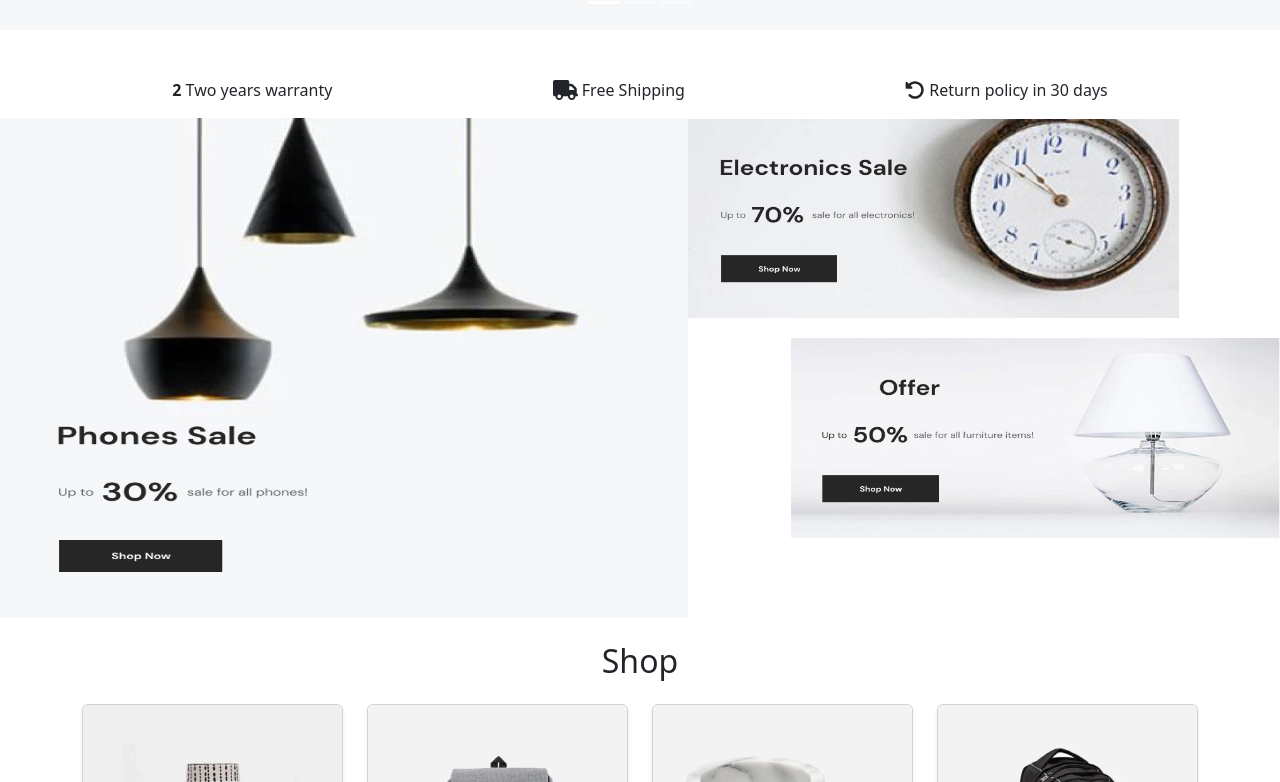
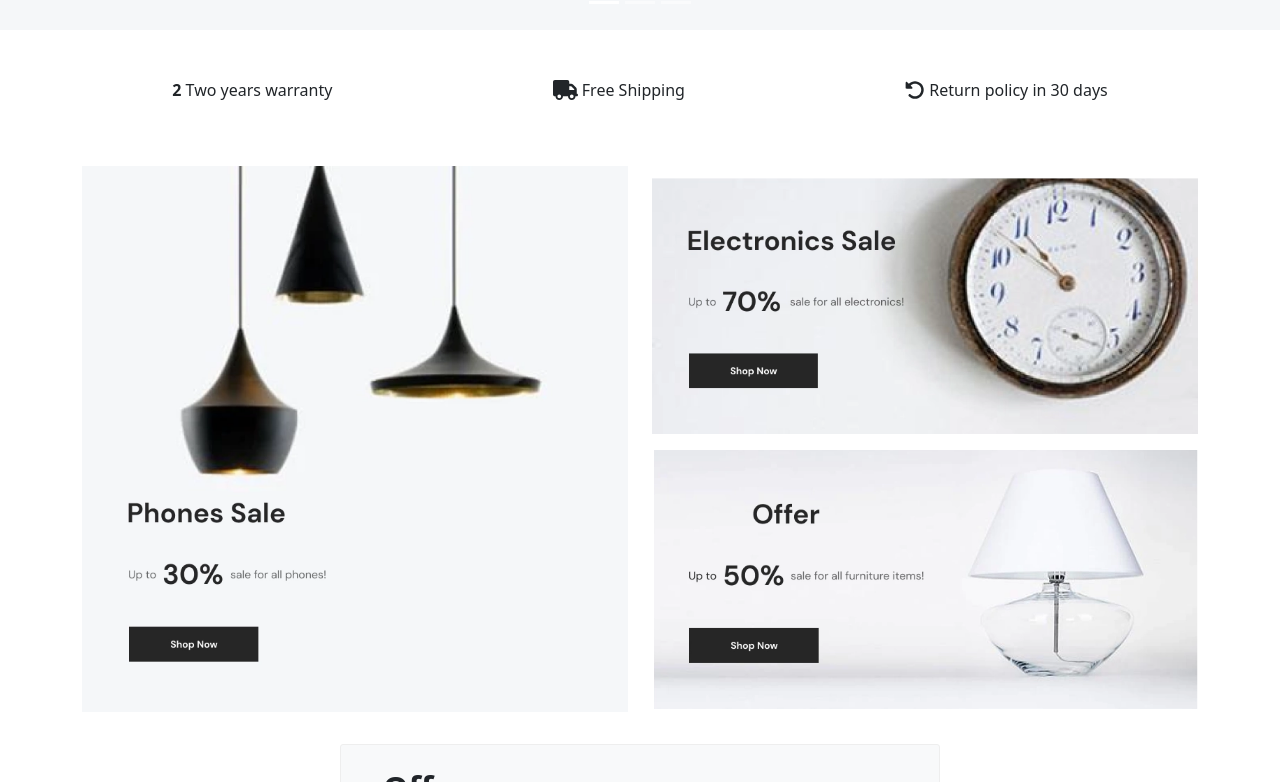
Before and after one commit to SUPRIYAKUKUNURU/TrendVault, a React (Create React App) app: page / in a window 1280 px wide. Shown: the part 578-1360 px from the top of the page. Built offline with nearby package versions, Linux system fonts and the light colour scheme.

Commit message:
Routing added

```diff
--- a/package.json
+++ b/package.json
@@ -14,6 +14,7 @@
     "bootstrap": "^5.3.3",
     "react": "^19.0.0",
     "react-dom": "^19.0.0",
+    "react-router-dom": "^7.3.0",
     "react-scripts": "5.0.1",
     "web-vitals": "^2.1.4"
   },
--- a/src/App.js
+++ b/src/App.js
@@ -15,13 +15,13 @@ function App() {
 
     <>
     <Navbar />
-    <Search />
-    <Home />
+    {/* <Search /> */}
+    {/* <Home />
     <Shop />
     <OffersPage />
     <Contact />
     <Journals />
-    <About />
+    <About /> */}
     <Footer />
 
     </>
--- a/src/Home.jsx
+++ b/src/Home.jsx
@@ -3,11 +3,12 @@ import "bootstrap/dist/css/bootstrap.min.css";
 import bannerImgOne from "./assets/bannerImgOne.webp";
 import bannerImgTwo from "./assets/bannerImgTwo.webp";
 import bannerImgThree from "./assets/bannerImgThree.webp";
-import salelmgOne from "./assets/saleImgOne.webp";
-import salelmgTwo from "./assets/saleImgTwo.webp";
-import salelmgThree from "./assets/saleImgThree.webp";
+import saleImgOne from "./assets/saleImgOne.webp";
+import saleImgTwo from "./assets/saleImgTwo.webp";
+import saleImgThree from "./assets/saleImgThree.webp";
 import { FontAwesomeIcon } from "@fortawesome/react-fontawesome";
 import { faRotateLeft, faTruck } from '@fortawesome/free-solid-svg-icons';
+import OffersPage from "./OffersPage";
 
 function Home() {
   return (
@@ -37,21 +38,26 @@ function Home() {
           <span className="carousel-control-next-icon" aria-hidden="true"></span>
           <span className="visually-hidden">Next</span>
         </button>
-
       </div>
       <div className='d-flex justify-content-evenly gap-5 mt-5'>
         <p><b>2 </b>Two years warranty</p>
         <p><FontAwesomeIcon icon={faTruck} size="lg" /> Free Shipping</p>
-       <p><FontAwesomeIcon icon={faRotateLeft} size ="lg"/> Return policy in 30 days</p>
+        <p><FontAwesomeIcon icon={faRotateLeft} size="lg"/> Return policy in 30 days</p>
       </div>
+      <div className="container">
+        <div className="row justify-content-center align-items-center mt-5">
+          <div className="col-lg-6 col-md-6 col-sm-12 mb-2">
+            <img src={saleImgOne} alt="saleProduct" className="img-fluid w-100 main-img" />
+          </div>
+          <div className="col-md-6 col-md-5 col-sm-12 d-flex flex-column">
+            <img src={saleImgTwo} alt="saleProduct" className="img-fluid sub-img mb-3" />
+            <img src={saleImgThree} alt="saleProduct" className="img-fluid sub-img" />
+          </div>
+        </div>
+      </div>
+      <OffersPage />
 
-    <div className='d-flex'>
-        <img src= {salelmgOne} alt="saleProduct" style={{height:"500px",width:"700px"}} />
-        <img src= {salelmgTwo} alt="saleProduct" style={{height:"200px",width:"500px",marginRight:"20px"}} />
-        <img src= {salelmgThree} alt="saleProduct" style={{height:"200px",width:"500px",marginTop:"220px",marginLeft:"-410px"}}/>
-    </div>
     </>
-
   );
 }
 
--- a/src/Navbar.jsx
+++ b/src/Navbar.jsx
@@ -1,29 +1,67 @@
-import React from 'react'
+import React from "react";
+import { BrowserRouter as Router, Routes, Route, Link } from "react-router-dom";
+import "bootstrap/dist/css/bootstrap.min.css";
+import Home from "./Home";
+import Shop from "./Shop";
+import Contact from "./Contact";
+import About from "./About";
+import Journals from "./Journals"
 import logo from "./assets/logo.jpg";
+import Search from "./Search";
+
 function Navbar() {
   return (
-   <>
-    <nav class="navbar navbar-expand-lg bg-body-tertiary">
-  <div class="container-fluid">
-    <a class="navbar-brand" href="/">
-    <img src={logo} alt= "logo" width ="200" height = "100" /></a>
-    <button className="navbar-toggler" type="button" data-bs-toggle="collapse" data-bs-target="#navbarNav">
+    <nav className="navbar navbar-expand-lg bg-body-tertiary">
+      <div className="container-fluid">
+        <Link className="navbar-brand" to="/">
+          <img src={logo} alt="logo" width="200" height="100" />
+        </Link>
+        <button
+          className="navbar-toggler"
+          type="button"
+          data-bs-toggle="collapse"
+          data-bs-target="#navbarNav"
+        >
           <span className="navbar-toggler-icon"></span>
         </button>
         <div className="collapse navbar-collapse" id="navbarNav">
           <ul className="navbar-nav ms-auto">
-              <li className="nav-item"><a className="nav-link" href="#">Home</a></li>
-              <li className="nav-item"><a className="nav-link" href="#">Shop</a></li>
-              <li className="nav-item"><a className="nav-link" href="#">About</a></li>
-              <li className="nav-item"><a className="nav-link" href="contact">Contact</a></li>
-              <li className="nav-item"><a className="nav-link" href="#">Journal</a></li>
+            <li className="nav-item">
+              <Link className="nav-link" to="/">Home</Link>
+            </li>
+            <li className="nav-item">
+              <Link className="nav-link" to="/shop">Shop</Link>
+            </li>
+            <li className="nav-item">
+              <Link className="nav-link" to="/about">About</Link>
+            </li>
+            <li className="nav-item">
+              <Link className="nav-link" to="/contact">Contact</Link>
+            </li>
+            <li className="nav-item">
+              <Link className="nav-link" to="/journals">Journal</Link>
+            </li>
           </ul>
         </div>
       </div>
     </nav>
-
-   </>
-  )
+  );
 }
 
-export default Navbar
+function App() {
+  return (
+    <Router>
+      <Navbar />
+      <Search />
+      <Routes>
+        <Route path="/" element={<Home />} />
+        <Route path="/shop" element={<Shop />} />
+        <Route path="/about" element={<About />} />
+        <Route path="/contact" element={<Contact />} />
+        <Route path="/journals" element={<Journals />} />
+      </Routes>
+    </Router>
+  );
+}
+
+export default App;
--- a/src/Shop.jsx
+++ b/src/Shop.jsx
@@ -458,6 +458,7 @@ const Shop = () => {
                 <h5 className="card-title">{product.productName}</h5>
                 <p className="card-text">{product.color}</p>
                 <p className="card-text">${product.price}</p>
+                <button className="btn btn-dark">Shop Now</button>
               </div>
             </div>
           </div>
```
Also changed, not shown: 1 other file (tests, documents, lock files or other folders). Lines whose indentation alone changed are shown as unchanged.
